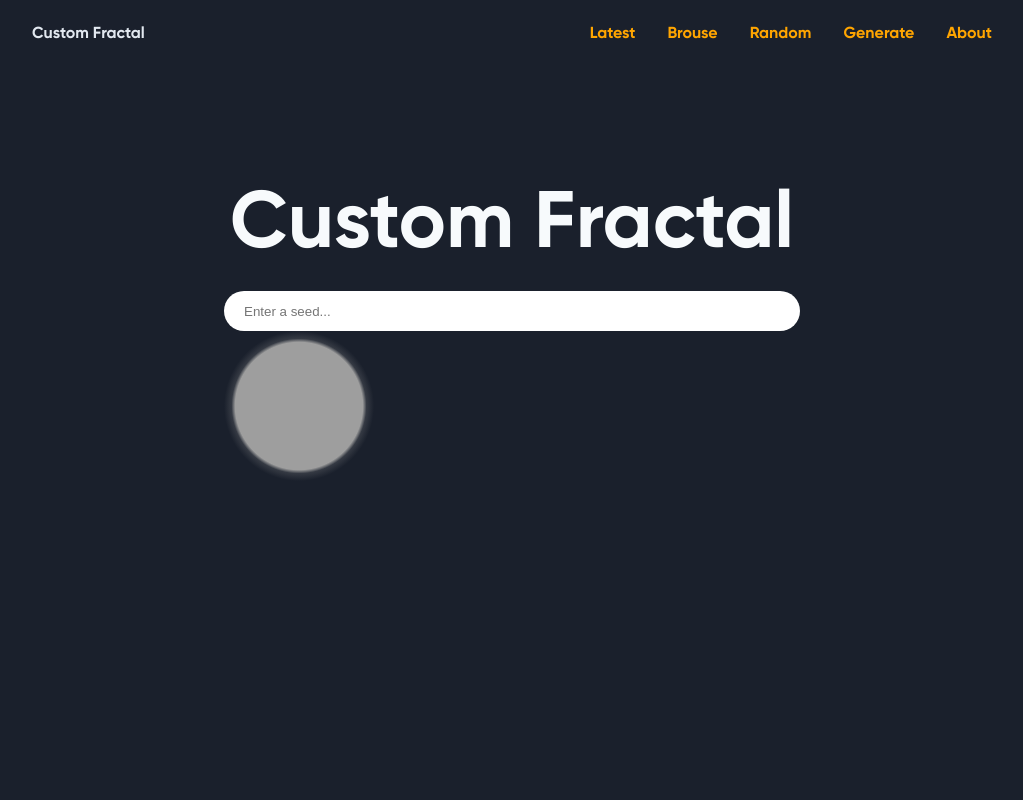
After one commit to ddorn/thefractal.space, a Flask app: page /generate in a window 1280 px wide. The commit adds this page. Shown: the whole page, without its empty margins (128-1151 px from the left). Run offline with Flask 2, Linux system fonts and the light colour scheme; grey boxes are pictures that could not be loaded.

Commit message:
generate page

```diff
--- a/thefractalbot_web/app.py
+++ b/thefractalbot_web/app.py
@@ -7,11 +7,12 @@ from flask import Flask, render_template, redirect, url_for, request, send_from_
 
 from thefractalbot_web.helpers import DateConverter, \
     infos, _daily_fractal, \
-    path_for_seed, seed_for_date
+    path_for_seed, seed_for_date, seed_type, SeedConverter
 
 app = Flask(__name__)
 
 app.url_map.converters['date'] = DateConverter
+app.url_map.converters['seed'] = SeedConverter
 
 
 def fractal_page(fractal, title, seed, subtitle=None, date=None):
@@ -72,7 +73,16 @@ def about():
     return render_template("about.html", title="About")
 
 
-@app.route("/img/<seed>.png")
+@app.route("/generate")
+def generate():
+    seed = request.args.get("seed", type=seed_type)
+    if seed is None:
+        return render_template("generate.html", title="Custom Fractal")
+    return fractal_page(random_fractal(seed=seed), "Custom Fractal", seed, f"Seed: {seed}")
+
+
+
+@app.route("/img/<seed:seed>.png")
 def img(seed):
     size = request.args.get("size", default=200, type=int)
 
--- a/thefractalbot_web/helpers.py
+++ b/thefractalbot_web/helpers.py
@@ -1,3 +1,4 @@
+import re
 from dataclasses import dataclass
 from datetime import datetime
 from math import log10
@@ -23,6 +24,23 @@ class DateConverter(BaseConverter):
 
     def to_url(self, value):
         return value.strftime('%Y-%m-%d')
+
+
+class SeedConverter(BaseConverter):
+    """Extracts a 1 to 30 chars seed from the path and validates it."""
+
+    regex = r"[-+=._@a-zA-Z0-9]{1,30}"
+
+    def to_python(self, value):
+        try:
+            if re.match(self.regex, value):
+                return value
+            raise ValueError
+        except ValueError:
+            raise ValidationError()
+
+    def to_url(self, value):
+        return value
 
 
 @dataclass
@@ -105,3 +123,10 @@ def path_for_seed(seed, size):
 
 def seed_for_date(date):
     return date.strftime("%Y-%m-%d")
+
+
+def seed_type(seed):
+    seed = str(seed)
+    if re.match(r"[-+=._@a-zA-Z0-9]{1,30}", seed):
+        return seed
+    raise ValueError
--- a/thefractalbot_web/static/style.css
+++ b/thefractalbot_web/static/style.css
@@ -54,7 +54,7 @@ table {
 @font-face {
     font-family: "Gilroy";
     src: url("/static/fonts/gilroy/Gilroy-Medium.eot");
-    src: local("☞Gilroy-Medium"), local("Gilroy-Medium"), url("/static/fonts/gilroy/Gilroy-Medium.eot?#iefix") format("embedded-opentype"), url("/static/fonts/gilroy/Gilroy-Medium.woff2") format("woff2"), url("/static/fonts/gilroy/Gilroy-Medium.woff") format("woff"), url("/static/fonts/gilroy/Gilroy-Medium.ttf") format("truetype");
+    src: local("Gilroy Medium"), local("Gilroy-Medium"), url("/static/fonts/gilroy/Gilroy-Medium.eot?#iefix") format("embedded-opentype"), url("/static/fonts/gilroy/Gilroy-Medium.woff2") format("woff2"), url("/static/fonts/gilroy/Gilroy-Medium.woff") format("woff"), url("/static/fonts/gilroy/Gilroy-Medium.ttf") format("truetype");
     font-weight: 500;
     font-style: normal;
 }
@@ -65,8 +65,17 @@ table {
 @font-face {
     font-family: "Gilroy";
         src: url("/static/fonts/gilroy/Gilroy-Bold.eot");
-        src: local("☞Gilroy-Bold"), local("Gilroy-Bold"), url("/static/fonts/gilroy/Gilroy-Bold.eot?#iefix") format("embedded-opentype"), url("/static/fonts/gilroy/Gilroy-Bold.woff2") format("woff2"), url("/static/fonts/gilroy/Gilroy-Bold.woff") format("woff"), url("/static/fonts/gilroy/Gilroy-Bold.ttf") format("truetype");
+        src: local("Gilroy Bold"), local("Gilroy-Bold"), url("/static/fonts/gilroy/Gilroy-Bold.eot?#iefix") format("embedded-opentype"), url("/static/fonts/gilroy/Gilroy-Bold.woff2") format("woff2"), url("/static/fonts/gilroy/Gilroy-Bold.woff") format("woff"), url("/static/fonts/gilroy/Gilroy-Bold.ttf") format("truetype");
     font-weight: bold;
+    font-style: normal;
+}
+
+/* Gilroy FAT*/
+@font-face {
+    font-family: "Gilroy";
+    src: url("/static/fonts/gilroy/Gilroy-Black.eot");
+    src: local("Gilroy Black"), local("Gilroy-Black"), url("/static/fonts/gilroy/Gilroy-Black.eot?#iefix") format("embedded-opentype"), url("/static/fonts/gilroy/Gilroy-Black.woff2") format("woff2"), url("/static/fonts/gilroy/Gilroy-Black.woff") format("woff"), url("/static/fonts/gilroy/Gilroy-Black.ttf") format("truetype");
+    font-weight: 900;
     font-style: normal;
 }
 
@@ -110,6 +119,7 @@ body {
     padding: 0;
     font-family: "Gilroy", sans-serif;
     color: var(--blue-900);
+    min-height: 100vh;
     background: var(--blue-100);
 }
 
@@ -118,7 +128,6 @@ body {
     display: flex;
     flex-direction: column;
     margin: 0 auto 2rem auto;
-
 }
 
 a {
@@ -185,6 +194,7 @@ a:hover {
 .navbar {
     margin: 0;
     display: flex;
+    flex-wrap: wrap;
     justify-content: flex-end;
 }
 
@@ -293,6 +303,63 @@ aside {
     font-weight: bold;
 }
 
+.generate {
+    width: 60%;
+    height: 100%;
+    margin: 0 auto;
+    /*margin: 20% auto 0 auto;*/
+    text-align: center;
+}
+form {
+    margin-top: 2rem;
+}
+
+.generate__title {
+    margin-top: 20%;
+    font-size: 5em;
+    font-weight: bold;
+}
+
+.generate_input {
+    height: 3em;
+    width: 100%;
+    border-radius: 1.5em;
+    padding: 0.5em 1.5em;
+}
+
+.generate__fractal {
+    position: absolute;
+    top: 0;
+    left: 0;
+
+    width: 100%;
+    height: 100%;
+}
+
+.gen__img {
+
+}
+
+.overlay {
+    position: absolute;
+    top: 0;
+    left: 0;
+    width: 100%;
+    height: 100%;
+    z-index: 1;
+    background: radial-gradient(circle closest-side, rgba(26, 32, 44, 0) 85%, rgba(26, 32, 44, 0.8) 90%, rgba(26, 32, 44, 1));
+}
+
+.container--overlay {
+    position: relative;
+    display: block;
+    width: 150px;
+    height: 150px;
+}
+
+picture {
+    display: block;
+}
 
 @media (max-width: 640px) {
     .top_bar {
--- /dev/null
+++ b/thefractalbot_web/templates/generate.html
@@ -0,0 +1,19 @@
+{% extends "layouts/regular.html" %}
+{% from "macros/macros.html" import fractal, navbar %}
+
+{% block content %}
+    <section class="generate">
+        <h1 class="generate__title">{{ title }}</h1>
+        <form action="{{ url_for("generate") }}" method="get">
+
+            <input aria-label="Fractal Seed"
+                   name="seed" type="text"
+                   placeholder="Enter a seed..."
+                   class="generate_input">
+        </form>
+        <div class="container--overlay">
+            {{ fractal("diego", class="generate__fractal", img_class="gen__img") }}
+            <div class="overlay"></div>
+        </div>
+    </section>
+{% endblock %}
--- a/thefractalbot_web/templates/macros/macros.html
+++ b/thefractalbot_web/templates/macros/macros.html
@@ -1,4 +1,4 @@
-{% macro fractal(seed, large = False, class="") %}
+{% macro fractal(seed, large = False, class="", img_class="") %}
 {# if large: almost fullscreen fractal #}
 {# else: about 200px #}
 <picture class="{{ class }}">
@@ -7,23 +7,26 @@
             media="(max-width: 640px)">
         <img src="{{ url_for("img", seed=seed, size=1000) }}"
              alt="Big Fractal {{ seed }}"
-             class="img_cover"
+             class="img_cover {{ img_class }}"
         />
     {% else %}
         <img src="{{ url_for("img", seed=seed, size=200) }}"
              alt="Small Fractal {{ seed }}"
-             class="img_cover"
+             class="img_cover {{ img_class }}"
         />
     {% endif %}
 
+
 </picture>
 {% endmacro %}
+
 
 {% macro navbar() %}
     <nav class="navbar">
         <a href="{{ url_for("latest") }}">Latest</a>
         <a href="{{ url_for("brouse") }}">Brouse</a>
         <a href="{{ url_for("random") }}">Random</a>
+        <a href="{{ url_for("generate") }}">Generate</a>
         <a href="{{ url_for("about") }}">About</a>
     </nav>
 {% endmacro %}
```
